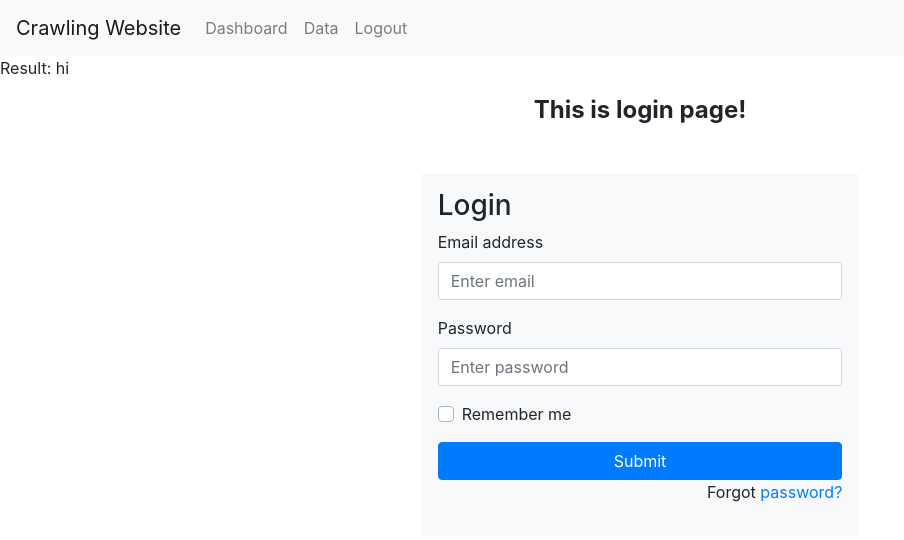
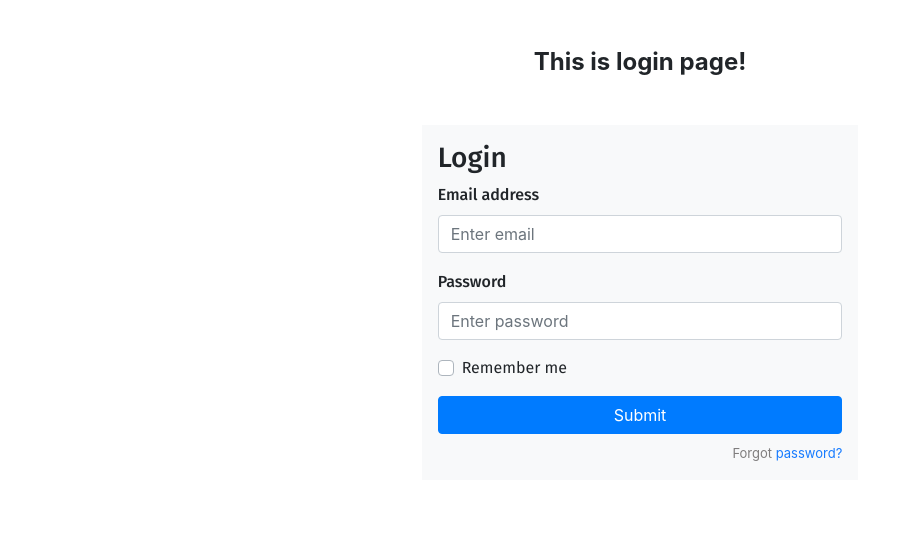
Before and after one commit to TachibanaKanade99/bds, a React (Create React App) app in the folder bds_frontend/: page /login in a window 1280 px wide. Shown: the top 540 px of the page, without its empty margins (0-904 px from the left). Built offline with nearby package versions, Linux system fonts and the light colour scheme.

Commit message:
update login ui

```diff
--- a/bds_frontend/src/App.js
+++ b/bds_frontend/src/App.js
@@ -16,8 +16,6 @@ class App extends Component {
   render() {
     return (
       <div>
-        <WebNavbar />
-
         <Switch>
           <Route path="/dashboard">
             <Dashboard />
--- a/bds_frontend/src/pages/dashboard/Dashboard.js
+++ b/bds_frontend/src/pages/dashboard/Dashboard.js
@@ -1,9 +1,13 @@
 import { Component, Fragment } from 'react';
+
+// import components:
+import WebNavbar from './../../components/layout/WebNavbar';
 
 class Dashboard extends Component {
   render() {
     return(
       <Fragment>
+        <WebNavbar />
         <div className="text-center h4 font-weight-bold">
           <p>This is dashboard page!</p>
         </div>
--- a/bds_frontend/src/pages/data/Data.js
+++ b/bds_frontend/src/pages/data/Data.js
@@ -1,10 +1,13 @@
 import { Component, Fragment } from 'react';
+
+import WebNavbar from './../../components/layout/WebNavbar';
 import Table from './Table';
 
 class Data extends Component {
   render() {
     return (
       <Fragment>
+        <WebNavbar />
         <div className="text-center h4 font-weight-bold">
           <p>This is data page</p>
         </div>
--- a/bds_frontend/src/pages/login/Login.js
+++ b/bds_frontend/src/pages/login/Login.js
@@ -1,4 +1,7 @@
 import { Component, Fragment } from 'react';
+
+// CSS:
+import './styles.css';
 
 class Login extends Component {
   constructor(props) {
@@ -11,7 +14,7 @@ class Login extends Component {
   render() {
     return(
       <Fragment>
-        <div className="text-center h4 font-weight-bold">
+        <div className="text-center h4 font-weight-bold mt-5">
           <p>This is login page!</p>
         </div>
 
--- /dev/null
+++ b/bds_frontend/src/pages/login/styles.css
@@ -0,0 +1,73 @@
+@import url('https://fonts.googleapis.com/css?family=Fira+Sans:400,500,600,700,800');
+
+/* * {
+  box-sizing: border-box;
+} */
+
+body {
+  /* min-height: 100vh; */
+  /* display: flex; */
+  font-weight: 400;
+  font-family: 'Fira Sans', sans-serif;
+}
+
+h1,h2,h3,h4,h5,h6,label,span {
+  font-weight: 500;
+  font-family: 'Fira Sans', sans-serif;
+}
+
+/* body, html, .App, #root, .auth-wrapper {
+  width: 100%;
+  height: 100%;
+} */
+
+.navbar-light {
+  /* background-color: #ffffff; */
+  /* box-shadow: 0px 14px 80px rgba(34, 35, 58, 0.2); */
+}
+
+/* .auth-wrapper {
+  display: flex;
+  justify-content: center;
+  flex-direction: column;
+  text-align: left;
+}
+
+.auth-inner {
+  width: 450px;
+  margin: auto;
+  background: #ffffff;
+  box-shadow: 0px 14px 80px rgba(34, 35, 58, 0.2);
+  padding: 40px 55px 45px 55px;
+  border-radius: 15px;
+  transition: all .3s;
+} */
+
+.auth-wrapper .form-control:focus {
+  border-color: #167bff;
+  box-shadow: none;
+}
+
+.auth-wrapper h3 {
+  text-align: center;
+  margin: 0;
+  line-height: 1;
+  padding-bottom: 20px;
+}
+
+.custom-control-label {
+  font-weight: 400;
+}
+
+.forgot-password,
+.forgot-password a {
+  text-align: right;
+  font-size: 13px;
+  padding-top: 10px;
+  color: #7f7d7d;
+  margin: 0;
+}
+
+.forgot-password a {
+  color: #167bff;
+}
--- a/bds_frontend/src/pages/register/Register.js
+++ b/bds_frontend/src/pages/register/Register.js
@@ -1,4 +1,7 @@
 import { Component, Fragment } from 'react';
+
+// CSS:
+import './styles.css';
 
 class Register extends Component {
   constructor(props) {
@@ -11,7 +14,7 @@ class Register extends Component {
   render() {
     return(
       <Fragment>
-        <div className="text-center h4 font-weight-bold">
+        <div className="text-center h4 font-weight-bold mt-5">
           <p>This is register page!</p>
         </div>
 
--- /dev/null
+++ b/bds_frontend/src/pages/register/styles.css
@@ -0,0 +1,73 @@
+@import url('https://fonts.googleapis.com/css?family=Fira+Sans:400,500,600,700,800');
+
+/* * {
+  box-sizing: border-box;
+} */
+
+body {
+  /* min-height: 100vh; */
+  /* display: flex; */
+  font-weight: 400;
+  font-family: 'Fira Sans', sans-serif;
+}
+
+h1,h2,h3,h4,h5,h6,label,span {
+  font-weight: 500;
+  font-family: 'Fira Sans', sans-serif;
+}
+
+/* body, html, .App, #root, .auth-wrapper {
+  width: 100%;
+  height: 100%;
+} */
+
+.navbar-light {
+  /* background-color: #ffffff; */
+  /* box-shadow: 0px 14px 80px rgba(34, 35, 58, 0.2); */
+}
+
+/* .auth-wrapper {
+  display: flex;
+  justify-content: center;
+  flex-direction: column;
+  text-align: left;
+}
+
+.auth-inner {
+  width: 450px;
+  margin: auto;
+  background: #ffffff;
+  box-shadow: 0px 14px 80px rgba(34, 35, 58, 0.2);
+  padding: 40px 55px 45px 55px;
+  border-radius: 15px;
+  transition: all .3s;
+} */
+
+.auth-wrapper .form-control:focus {
+  border-color: #167bff;
+  box-shadow: none;
+}
+
+.auth-wrapper h3 {
+  text-align: center;
+  margin: 0;
+  line-height: 1;
+  padding-bottom: 20px;
+}
+
+.custom-control-label {
+  font-weight: 400;
+}
+
+.forgot-password,
+.forgot-password a {
+  text-align: right;
+  font-size: 13px;
+  padding-top: 10px;
+  color: #7f7d7d;
+  margin: 0;
+}
+
+.forgot-password a {
+  color: #167bff;
+}
```
